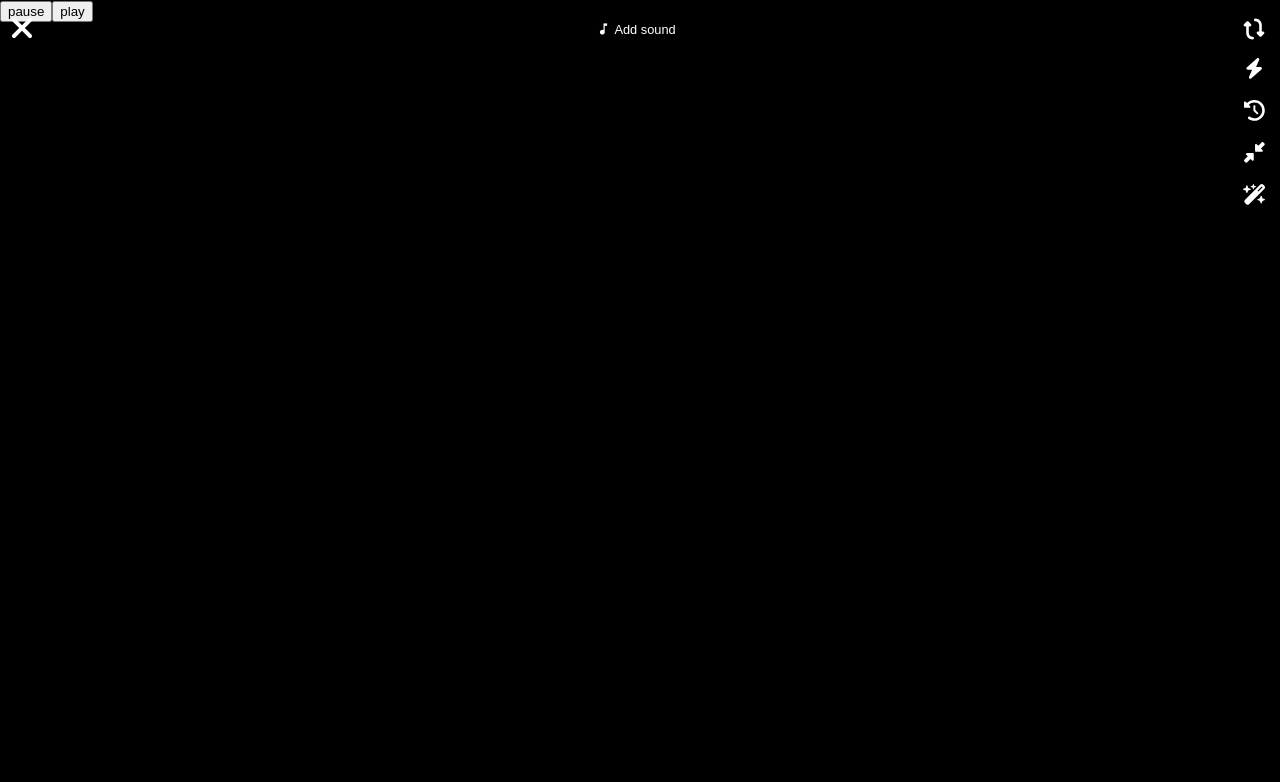
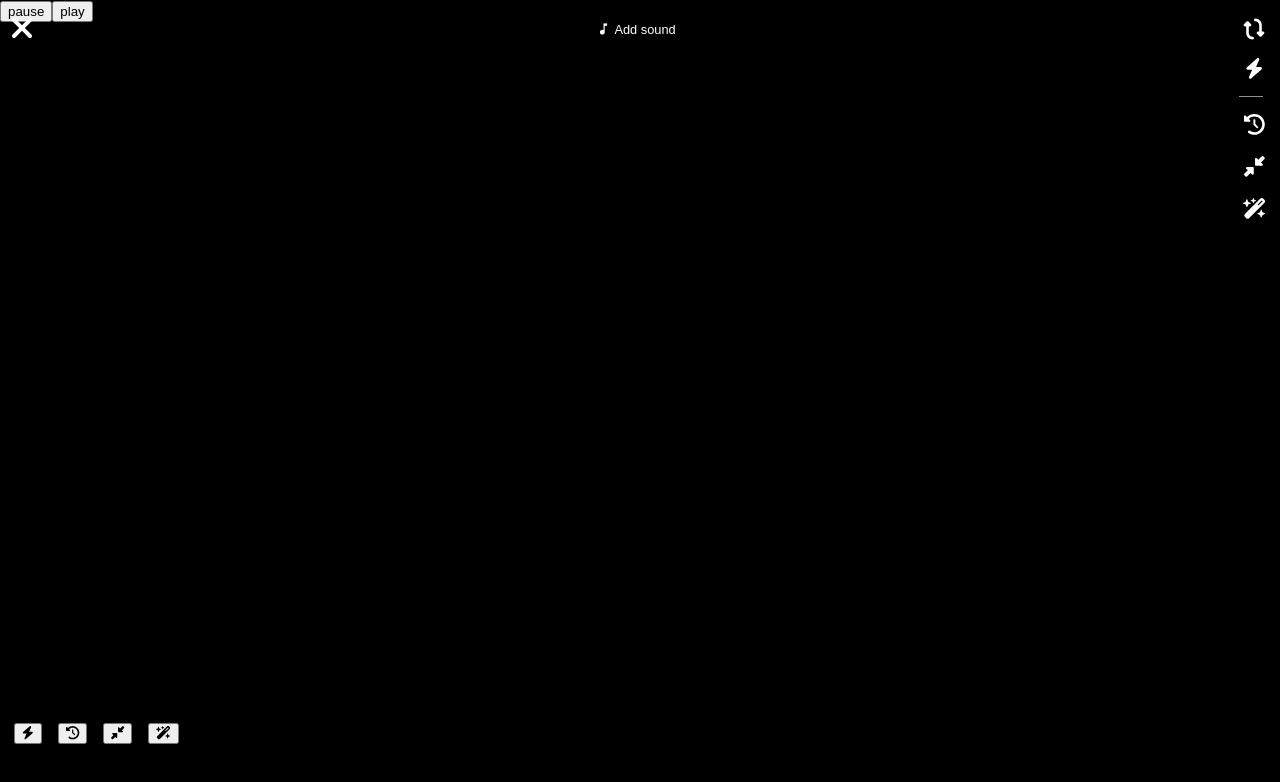
Before and after one commit to spasovags/Vidapp, a Next.js app: page /add in a window 1280 px wide. Shown: the top 782 px of the page. Built offline with nearby package versions, Linux system fonts and the light colour scheme; no server answers.

Commit message:
post options

```diff
--- a/pages/add.js
+++ b/pages/add.js
@@ -67,6 +67,25 @@ autoPlayVid();
               <FontAwesomeIcon icon={faWandMagicSparkles} />
             </button>
           </div>
+          <div className={`${styles["filterOptions"]}`}>
+             <button
+              className={`${styles["filterOption"]}`} >
+              <FontAwesomeIcon icon={faBolt} />
+            </button>
+            <button
+              className={`${styles["filterOption"]}`} >
+              <FontAwesomeIcon icon={faClockRotateLeft} />
+            </button>
+
+            <button
+              className={`${styles["filterOption"]}`} >
+              <FontAwesomeIcon icon={faDownLeftAndUpRightToCenter} />
+            </button>
+            <button
+              className={`${styles["filterOption"]}`} >
+              <FontAwesomeIcon icon={faWandMagicSparkles} />
+            </button>
+          </div>
          </div>
        </div>
        <video
--- a/styles/Add.module.css
+++ b/styles/Add.module.css
@@ -95,3 +95,18 @@
   padding-right: 0px;
   font-size: 1.3rem;
 }
+.cameraOption:nth-child(1) {
+  border-bottom-style: solid;
+  border-color: #ffffff8f;
+  padding-bottom: 0.7em;
+  border-width: thin;
+}
+.filterOptions{
+  position: fixed;
+  bottom: 3.5em;
+  left: 14px;
+  display: flex;
+  align-items: center;
+  justify-content: center;
+  gap: 1em;
+}
```
